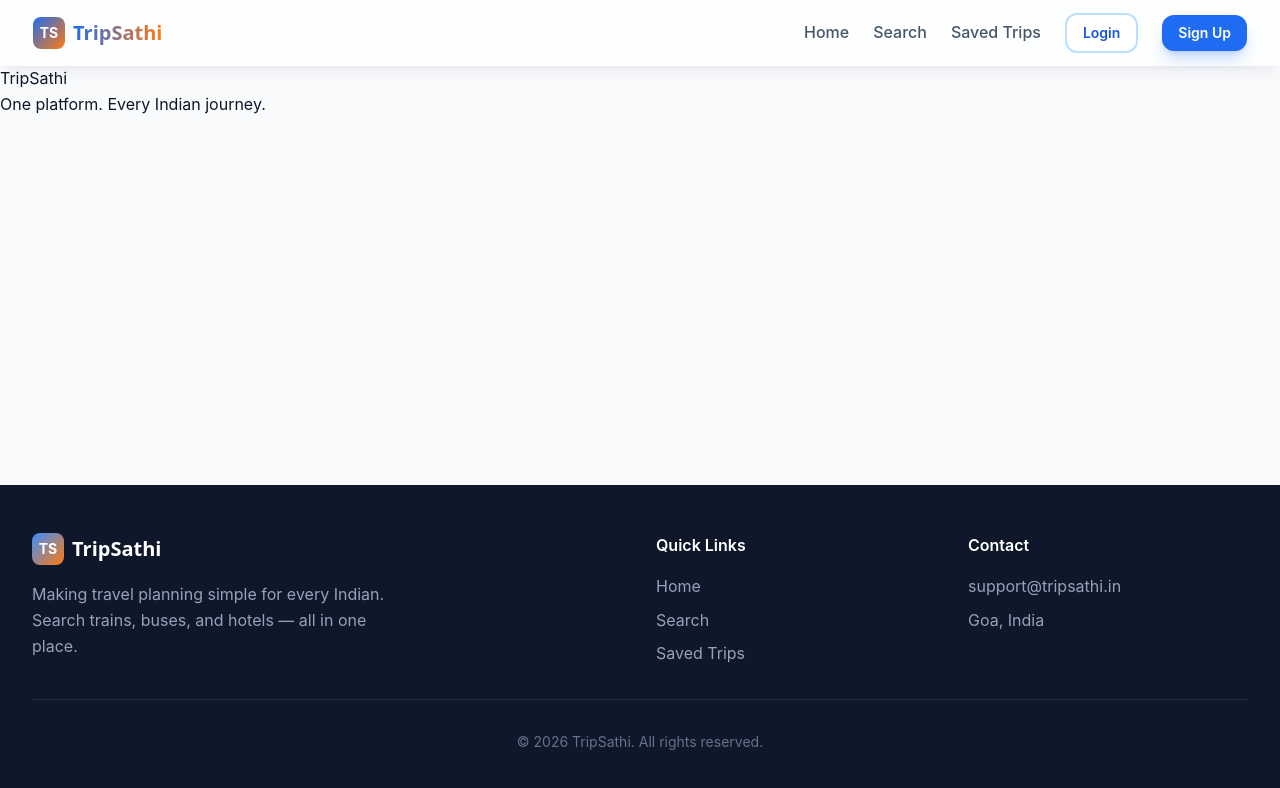
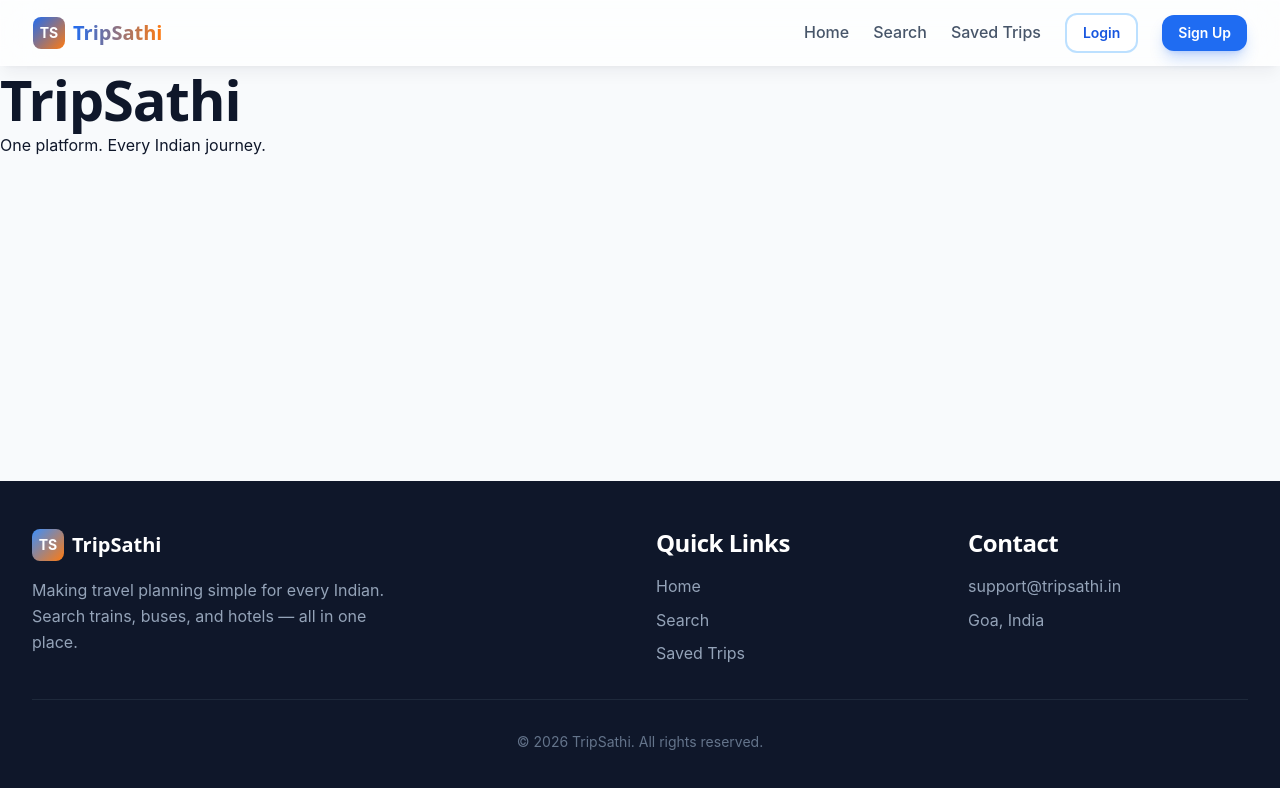
Before and after one commit to ShivamGawade-XS/TripSathi, a Next.js app: page / in a window 1280 px wide. Shown: the top 788 px of the page. Built offline with nearby package versions, Linux system fonts and the light colour scheme.

Commit message:
style global theme typography and colors

```diff
--- a/app/globals.css
+++ b/app/globals.css
@@ -21,6 +21,29 @@
     color: #0f172a;
     line-height: 1.6;
     -webkit-font-smoothing: antialiased;
+  }
+
+  h1,
+  h2,
+  h3 {
+    font-family: "Outfit", system-ui, sans-serif;
+    line-height: 1.2;
+    letter-spacing: -0.02em;
+  }
+
+  h1 {
+    font-size: clamp(2rem, 5vw, 3.5rem);
+    font-weight: 800;
+  }
+
+  h2 {
+    font-size: clamp(1.5rem, 3vw, 2.25rem);
+    font-weight: 700;
+  }
+
+  h3 {
+    font-size: clamp(1.125rem, 2vw, 1.5rem);
+    font-weight: 600;
   }
 }
 
@@ -73,4 +96,53 @@
   .section-padding {
     @apply px-4 sm:px-6 lg:px-8 py-16 sm:py-20 lg:py-24;
   }
+
+  .safe-area-bottom {
+    padding-bottom: env(safe-area-inset-bottom, 0px);
+  }
+
+  .badge {
+    @apply inline-flex items-center px-2.5 py-0.5 rounded-full text-xs font-medium;
+  }
+
+  .badge-train {
+    @apply badge bg-blue-100 text-blue-800;
+  }
+
+  .badge-bus {
+    @apply badge bg-green-100 text-green-800;
+  }
+
+  .badge-hotel {
+    @apply badge bg-purple-100 text-purple-800;
+  }
 }
+
+/* custom scrollbar */
+::-webkit-scrollbar {
+  width: 6px;
+}
+
+::-webkit-scrollbar-track {
+  background: transparent;
+}
+
+::-webkit-scrollbar-thumb {
+  background: #cbd5e1;
+  border-radius: 3px;
+}
+
+::-webkit-scrollbar-thumb:hover {
+  background: #94a3b8;
+}
+
+/* responsive fixes */
+@media (max-width: 640px) {
+  .card {
+    @apply p-4;
+  }
+
+  .section-padding {
+    @apply py-12;
+  }
+}
```
